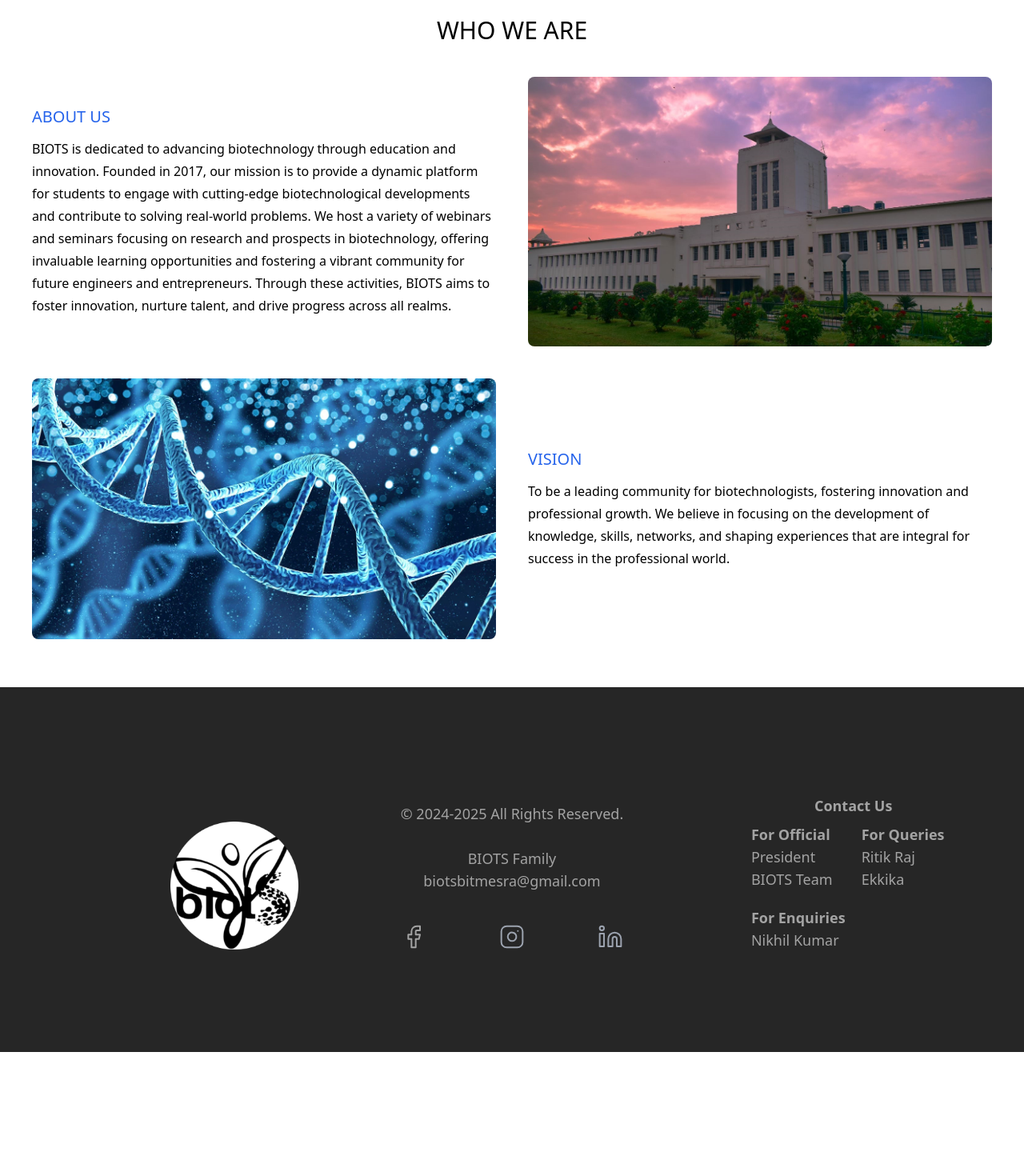
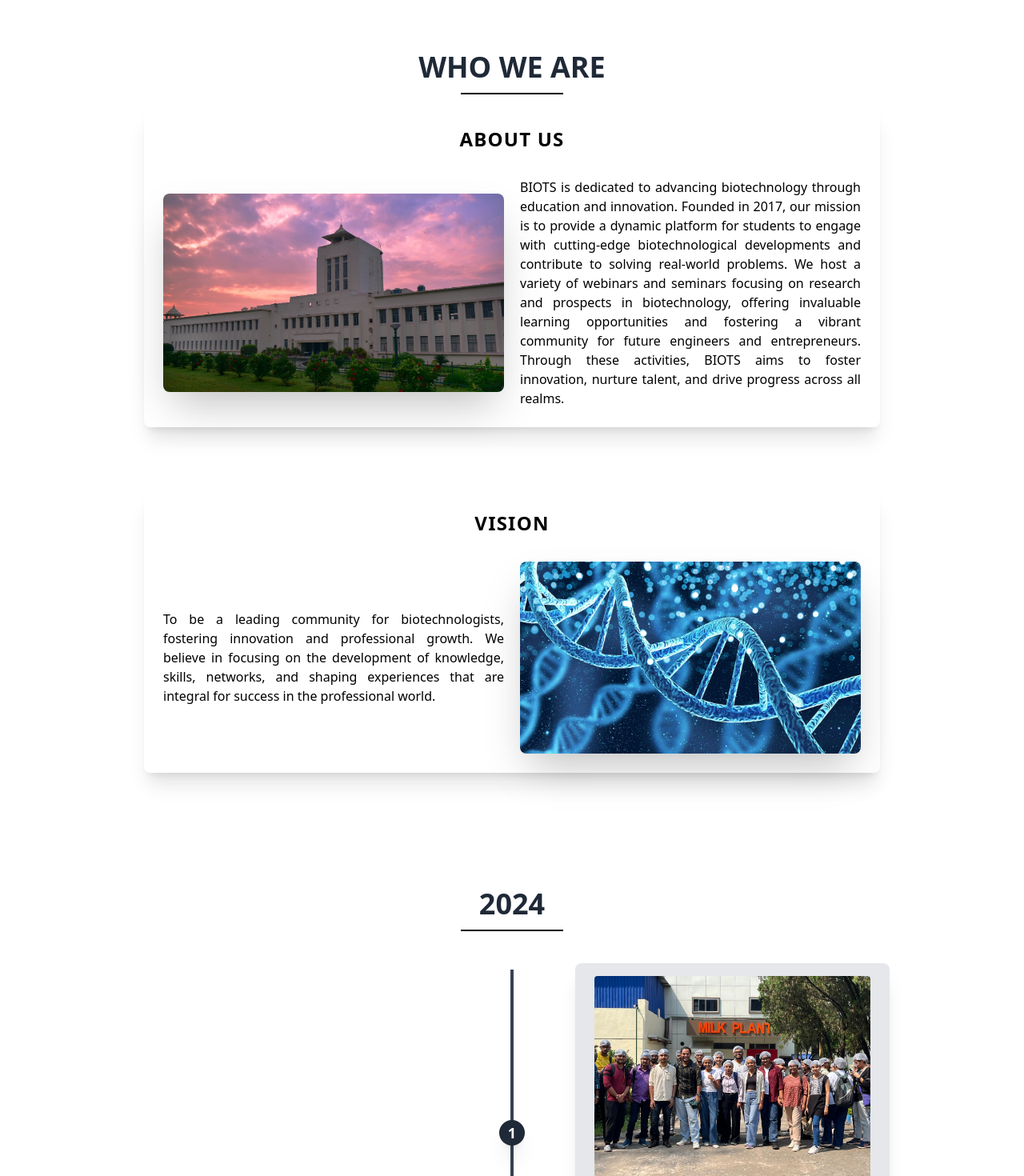
Before and after one commit to pseudo-tensor/biots, a React (Vite) app: page /aboutus in a window 1280 px wide. Shown: the part 80-1550 px from the top of the page at 80% size. Before the commit the page ends 1395 px from the top, so only its background shows below. Built offline with nearby package versions, Linux system fonts and the light colour scheme.

Commit message:
- Added Timeline to About us section

```diff
--- a/package.json
+++ b/package.json
@@ -10,7 +10,6 @@
     "preview": "vite preview"
   },
   "dependencies": {
-    "@merc/react-timeline": "^0.1.42",
     "react": "^18.3.1",
     "react-dom": "^18.3.1",
     "react-modal": "^3.16.3",
--- /dev/null
+++ b/src/components/Timeline.jsx
@@ -0,0 +1,135 @@
+import React from 'react'
+
+function Timeline() {
+  const timelineData = [
+    {
+      id: 1,
+      title: 'INDUSTRIAL VISIT',
+      description:
+        'The industrial visit organized by the Society of Biotechnologists to Sudha Dairy, Ranchi was full of valuable insights into the dairy production process and sampling of fresh dairy products.',
+      image: '6.jpg',
+      bgColor: 'bg-gray-200',
+      textColor: 'text-gray-800',
+    },
+    {
+      id: 2,
+      title: 'INTERNATIONAL CONFERENCE',
+      description:
+        "The Department of Bioengineering and Biotechnology, BIT Mesra, in association with Society of Biotechnologists (BIOTS), is thrilled to invite you to our International Conference on 'Emerging Trends in Translational Bioinformatics' (ET2B), happening from December 5th to 7th, 2024, at our picturesque campus in Ranchi, India.",
+      image: 'https://via.placeholder.com/150',
+      bgColor: 'bg-gray-600',
+      textColor: 'text-white',
+    },
+    {
+      id: 3,
+      title: 'WEBINAR SESSION',
+      description:
+        'The session with Mr. Rahul Thakur was packed with insights and understanding. His guidance and mentorship were truly invaluable for all the students.',
+      image: '84.jpg',
+      bgColor: 'bg-gray-200',
+      textColor: 'text-gray-800',
+    },
+  ]
+
+  return (
+    <div>
+      <div className="text-center mt-8 ">
+        <h2 className="ms:text-xl ml:text-2xl tb:text-3xl lg:text-4xl font-bold  text-gray-800 relative inline-block">
+          2024
+          <span className="block ms:w-30 ms:mt-1 lg:w-32 h-0.5 bg-black ms:mt-2 lg:mt-3 mx-auto"></span>
+        </h2>
+      </div>
+      <div className="ms:hidden sm:block sm:w-full tb:w-[95%] lg:w-[90%] xl:w-[80%] mx-auto">
+        <div className="relative wrap overflow-hidden p-10 h-full">
+          {/* Vertical line */}
+          <div
+            className="z-0 absolute left-1/2 transform -translate-x-1/2 w-1 bg-gray-700"
+            style={{ top: 'calc(2rem + 1rem)', bottom: 'calc(2rem + 1rem)' }}
+          ></div>
+
+          {timelineData.map((item, index) => (
+            <div
+              key={item.id}
+              className={`mb-8 flex justify-between items-center w-full ${
+                index % 2 === 0
+                  ? 'right-timeline'
+                  : 'left-timeline flex-row-reverse'
+              }`}
+            >
+              <div className="order-0 w-5/12"></div>
+              <div className="z-20 flex items-center order-1 bg-gray-800 shadow-xl w-8 h-8 rounded-full">
+                <h1 className="mx-auto font-semibold text-lg text-white">
+                  {item.id}
+                </h1>
+              </div>
+              <div
+                className={`order-1 ${item.bgColor} rounded-lg shadow-xl w-5/12 px-6 py-4`}
+              >
+                <div className="aspect-w-16 aspect-h-9 mb-4">
+                  <img
+                    src={item.image}
+                    alt={item.title}
+                    className="w-full h-full object-cover rounded"
+                  />
+                </div>
+                <h3 className={`mb-3 font-bold ${item.textColor} text-xl`}>
+                  {item.title}
+                </h3>
+                <p
+                  className={`text-sm leading-snug tracking-wide ${item.textColor} text-opacity-100`}
+                >
+                  {item.description}
+                </p>
+              </div>
+            </div>
+          ))}
+        </div>
+      </div>
+      <div className="ms:block sm:hidden">
+        <div className="relative wrap overflow-hidden p-10 h-full ms:w-[95%] ">
+          {/* Vertical line */}
+          <div
+            className="z-0 absolute transform -translate-x-1/2 w-1 bg-gray-700"
+            style={{ top: 'calc(2rem + 1rem)', bottom: 'calc(2rem + 1rem)' }}
+          ></div>
+
+          {timelineData.map((item, index) => (
+            <div
+              key={item.id}
+              className="mb-8 flex justify-between items-center w-full ml-10"
+            >
+              <div className="absolute left-6 z-20 flex items-center order-1 bg-gray-800 shadow-xl w-8 h-8 rounded-full">
+                <h1 className="mx-auto font-semibold ms:text-base  text-white">
+                  {item.id}
+                </h1>
+              </div>
+              <div
+                className={`order-1 ${item.bgColor} rounded-lg shadow-xl px-6 py-4`}
+              >
+                <div className="aspect-w-16 aspect-h-9 mb-4">
+                  <img
+                    src={item.image}
+                    alt={item.title}
+                    className="w-full h-full object-cover rounded"
+                  />
+                </div>
+                <h3
+                  className={`ms:mb-1 ms:text-base font-bold ${item.textColor} text-xl`}
+                >
+                  {item.title}
+                </h3>
+                <p
+                  className={`ms:text-xs text-sm leading-snug tracking-wide ${item.textColor} text-opacity-100`}
+                >
+                  {item.description}
+                </p>
+              </div>
+            </div>
+          ))}
+        </div>
+      </div>
+    </div>
+  )
+}
+
+export default Timeline
--- a/src/components/WhoWeAre.jsx
+++ b/src/components/WhoWeAre.jsx
@@ -2,47 +2,68 @@ import React from 'react'
 
 const WhoWeAre = () => {
   return (
-    <div className="text-center p-5 font-sans">
-      <h1 className="mb-5 text-3xl">WHO WE ARE</h1>
-      <div className="flex flex-col lg:flex-row justify-between items-center my-5 lg:my-10">
-        <div className="flex-1 mx-5 text-left mb-5 lg:mb-0">
-          <h2 className="text-blue-600 text-xl mb-3">ABOUT US</h2>
-          <p className="leading-7">
-            BIOTS is dedicated to advancing biotechnology through education and
-            innovation. Founded in 2017, our mission is to provide a dynamic
-            platform for students to engage with cutting-edge biotechnological
-            developments and contribute to solving real-world problems. We host
-            a variety of webinars and seminars focusing on research and
-            prospects in biotechnology, offering invaluable learning
-            opportunities and fostering a vibrant community for future engineers
-            and entrepreneurs. Through these activities, BIOTS aims to foster
-            innovation, nurture talent, and drive progress across all realms.
-          </p>
+    <div>
+      <div className="text-center ms:p-0 ff:p-4 sm:p-6 tb:p-8 font-sans lg:w-[90%] xl:w-[80%] mx-auto ">
+        <div className="text-center mt-8 ">
+          <h2 className="ms:text-xl ml:text-2xl tb:text-3xl lg:text-4xl font-bold  text-gray-800 relative inline-block">
+            WHO WE ARE
+            <span className="block ms:w-30 ms:mt-1 lg:w-32 h-0.5 bg-black ms:mt-2 lg:mt-3 mx-auto"></span>
+          </h2>
         </div>
-        <div className="flex-1 mx-5">
+        <div className="flex flex-col lg:flex-row justify-between items-center ms:my-4 my-10 lg:mb-20 space-y-10 lg:space-y-0">
+          <div className="flex-1 mx-5 p-6 bg-white rounded-lg shadow-xl transform lg:hover:scale-105 transition-all duration-300 ease-in-out">
+            <h2 className="ms:text-base ff:text-lg tb:text-2xl font-semibold ms:mb-4 ff:mb-8 tracking-wider">
+              ABOUT US
+            </h2>
+            <div className="flex flex-col lg:flex-row items-center space-y-5 lg:space-y-0 lg:space-x-5">
+              <div className="w-full lg:w-1/2">
                 <img
                   src="main.jpeg"
                   alt="Institute building"
-            className="w-full rounded-lg"
+                  className="w-full rounded-lg shadow-2xl transform lg:hover:scale-105 transition-all duration-300 ease-in-out"
+                />
+              </div>
+              <div className="w-full lg:w-1/2 text-left">
+                <p className="leading-8 ms:text-xs ml:text-sm ff:text-base tb:text-md text-lg text-justify">
+                  BIOTS is dedicated to advancing biotechnology through
+                  education and innovation. Founded in 2017, our mission is to
+                  provide a dynamic platform for students to engage with
+                  cutting-edge biotechnological developments and contribute to
+                  solving real-world problems. We host a variety of webinars and
+                  seminars focusing on research and prospects in biotechnology,
+                  offering invaluable learning opportunities and fostering a
+                  vibrant community for future engineers and entrepreneurs.
+                  Through these activities, BIOTS aims to foster innovation,
+                  nurture talent, and drive progress across all realms.
+                </p>
+              </div>
+            </div>
+          </div>
+        </div>
+        <div className="flex flex-col lg:flex-row justify-between items-center ms:my-4 my-10 lg:mb-20 space-y-10 lg:space-y-0">
+          <div className="flex-1 mx-5 p-6 bg-white rounded-lg shadow-xl transform lg:hover:scale-105 transition-all duration-300 ease-in-out">
+            <h2 className="ms:text-base ff:text-lg tb:text-2xl font-semibold ms:mb-4 ff:mb-8 tracking-wider">
+              VISION
+            </h2>
+            <div className="flex flex-col lg:flex-row items-center space-y-5 lg:space-y-0 lg:space-x-5">
+              <div className="w-full lg:w-1/2 text-left">
+                <p className="leading-8 ms:text-xs ml:text-sm ff:text-base tb:text-md text-lg text-justify">
+                  To be a leading community for biotechnologists, fostering
+                  innovation and professional growth. We believe in focusing on
+                  the development of knowledge, skills, networks, and shaping
+                  experiences that are integral for success in the professional
+                  world.
+                </p>
+              </div>
+              <div className="w-full lg:w-1/2">
+                <img
+                  src="dna.webp"
+                  alt="Institute building"
+                  className="w-full rounded-lg shadow-2xl transform lg:hover:scale-105 transition-all duration-300 ease-in-out"
                 />
               </div>
             </div>
-      <div className="flex flex-col lg:flex-row justify-between items-center my-5 lg:my-10">
-        <div className="flex-1 mx-5">
-          <img
-            src="dna.webp"
-            alt="DNA illustration"
-            className="w-full rounded-lg"
-          />
           </div>
-        <div className="flex-1 mx-5 text-left mb-5 lg:mb-0">
-          <h2 className="text-blue-600 text-xl mb-3">VISION</h2>
-          <p className="leading-7">
-            To be a leading community for biotechnologists, fostering innovation
-            and professional growth. We believe in focusing on the development
-            of knowledge, skills, networks, and shaping experiences that are
-            integral for success in the professional world.
-          </p>
         </div>
       </div>
     </div>
--- a/src/pages/AboutUs.jsx
+++ b/src/pages/AboutUs.jsx
@@ -1,5 +1,6 @@
 import Footer from '../components/Footer'
 import Navbar from '../components/Navbar'
+import Timeline from '../components/Timeline'
 import WhoWeAre from '../components/WhoWeAre'
 
 function AboutUs() {
@@ -7,6 +8,7 @@ function AboutUs() {
     <div>
       <Navbar />
       <WhoWeAre />
+      <Timeline />
       <Footer />
     </div>
   )
```
Also changed, not shown: src/components/Testimonials.jsx (+14 -14 lines), 1 other file (tests, documents, lock files or other folders). Lines whose indentation alone changed are shown as unchanged.
